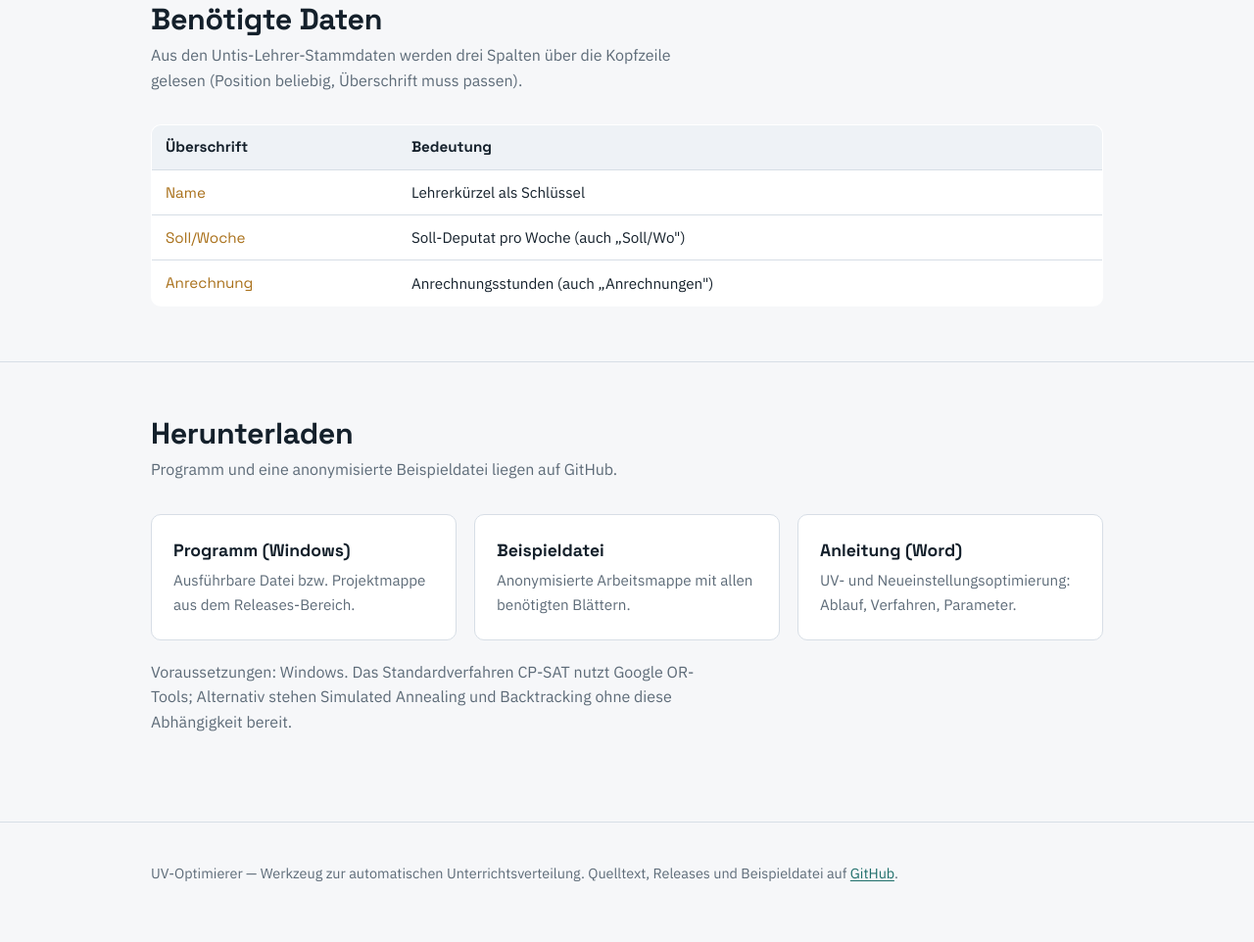
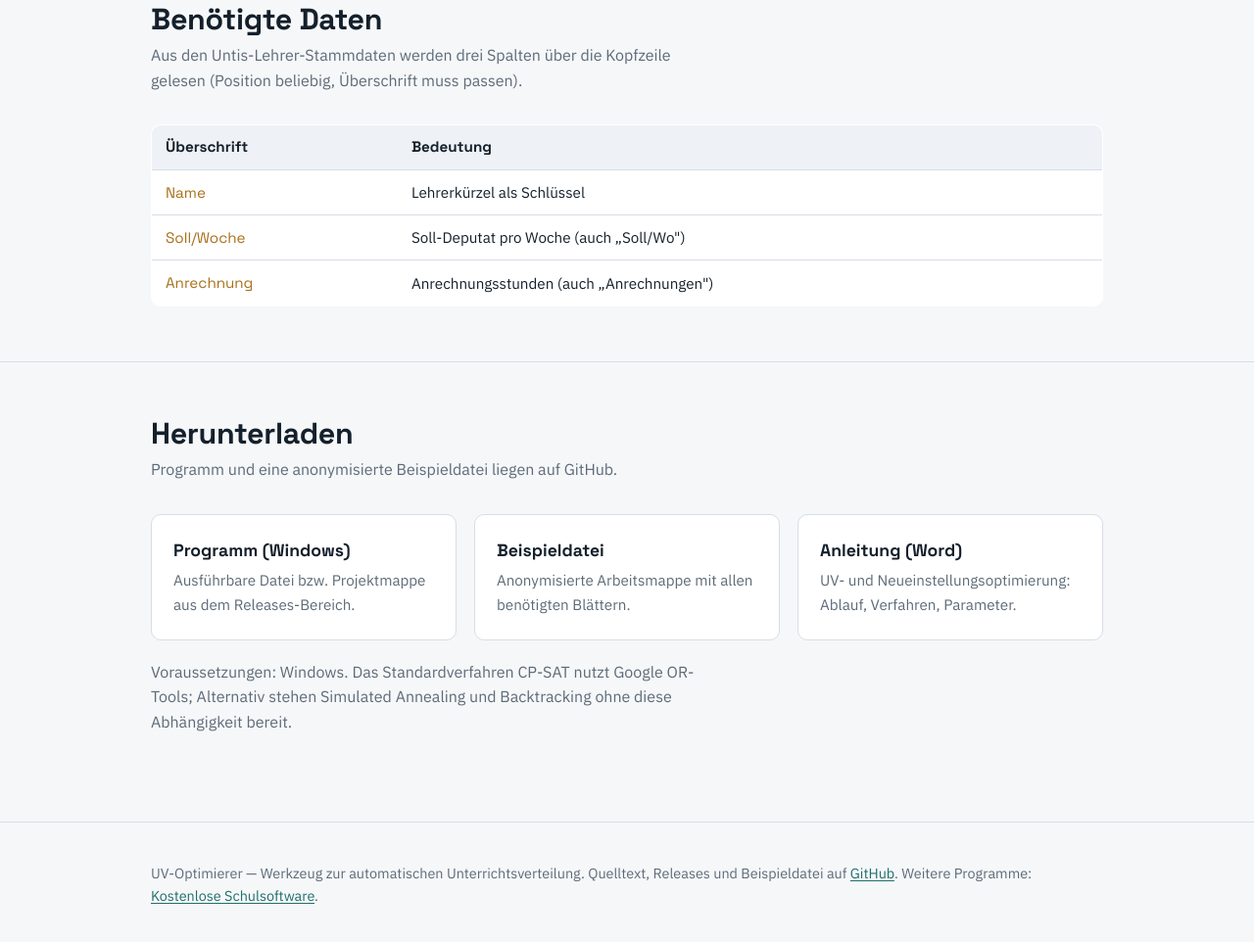
Before and after one commit to schulsoftware-KI/Unterrichtsverteilungsoptimierer, a plain HTML site: page docs/index.html in a window 1280 px wide. Shown: the part 1817-2779 px from the top of the page at 98% size. Drawn offline with Linux system fonts and the light colour scheme.

Commit message:
Link zur Übersicht „Kostenlose Schulsoftware“ (#1)
Claude-Session: https://claude.ai/code/session_012oCFwvB1gscPMh1xt4cdyX

Co-authored-by: Claude <noreply@anthropic.com>

```diff
--- a/docs/index.html
+++ b/docs/index.html
@@ -232,6 +232,7 @@
     UV-Optimierer — Werkzeug zur automatischen Unterrichtsverteilung.
     Quelltext, Releases und Beispieldatei auf
     <a href="https://github.com/schulsoftware-KI/Unterrichtsverteilungsoptimierer">GitHub</a>.
+    Weitere Programme: <a href="https://schulsoftware-ki.github.io/">Kostenlose Schulsoftware</a>.
   </div>
 </footer>
 
```
